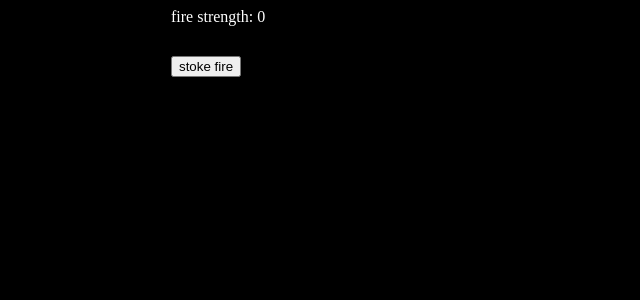
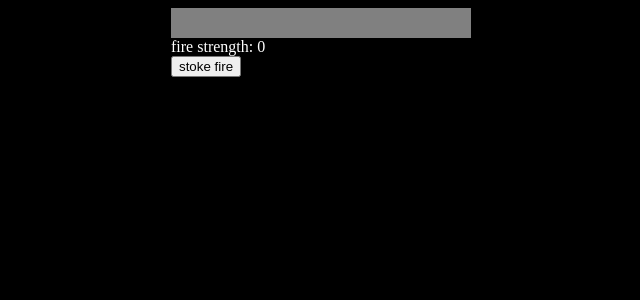
Before and after one commit to omersagy1/test6, a React (Create React App) app: page / in a window 1280 px wide. Shown: the top 300 px of the page, without its empty margins (137-777 px from the left). Built offline with nearby package versions, Linux system fonts and the light colour scheme.

Commit message:
add background to meter

```diff
--- a/src/game/app.js
+++ b/src/game/app.js
@@ -47,7 +47,6 @@ class App extends React.Component {
           <div className="fire-display">
             <Firebar
               fire_model={s.fire} />
-            <Meter proportion={s.fire.strengthProportion()} />
             <StokeButton
               action_callback={action.stokeCallback(this.game)} />
           </div>
--- a/src/game/render/fire.js
+++ b/src/game/render/fire.js
@@ -1,7 +1,12 @@
 import React from 'react';
 
+import {Meter} from './meter';
+
 const Firebar = ({fire_model}) => {
-  return <div> fire strength: {fire_model.strength} </div>;
+  return ([
+      <Meter proportion={fire_model.strengthProportion()} />,
+      <div> fire strength: {fire_model.strength} </div>
+    ]);
 }
 
 const StokeButton = ({action_callback}) => {
--- a/src/game/render/meter.js
+++ b/src/game/render/meter.js
@@ -2,16 +2,25 @@ import React from 'react';
 
 const WIDTH = 300; // px
 const HEIGHT = 30; // px
-const COLOR = 'red';
+const BAR_COLOR = 'white';
+const BG_COLOR = 'gray';
 
 const Meter = ({proportion}) => {
-  const style = {
+  const outer_style = {
+    width: WIDTH,
+    height: HEIGHT,
+    background: BG_COLOR
+  }
+  const inner_style = {
     width: WIDTH * proportion,
     height: HEIGHT,
-    background: COLOR
+    background: BAR_COLOR
   }
-
-  return <div style={style}></div>
+  return (
+    <div style={outer_style}>
+      <div style={inner_style}></div>
+    </div>
+  );
 }
 
 export {Meter};
```
